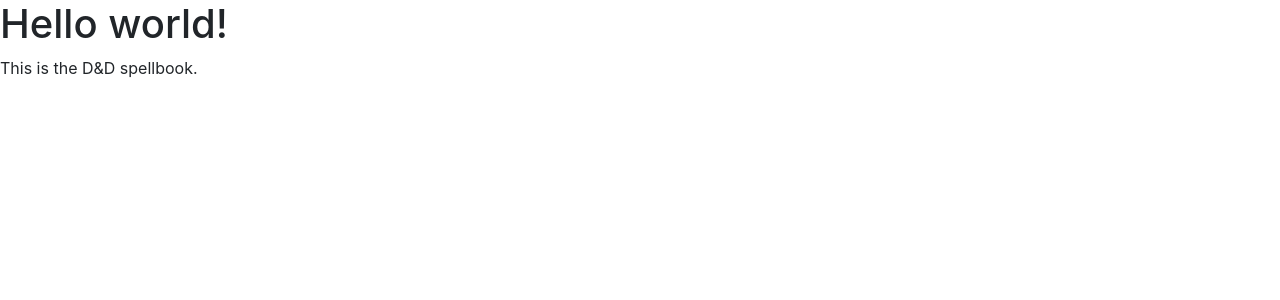
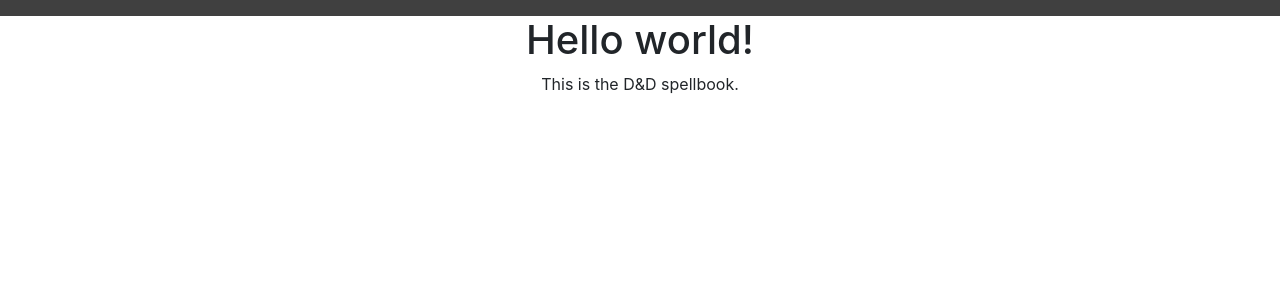
Before and after one commit to bwhetherington/dnd-spellbook, a React app: page / in a window 1280 px wide. Shown: the top 300 px of the page. Built offline with nearby package versions, Linux system fonts and the light colour scheme.

Commit message:
Added a page class

```diff
--- a/src/components/App.js
+++ b/src/components/App.js
@@ -1,4 +1,14 @@
 import React from "react";
+import styled from "styled-components";
+import { Navbar } from "react-bootstrap";
+
+const NavbarStyled = styled(Navbar) `
+    border-radius: 0px;
+    border: 0;
+    background: rgb(64, 64, 64);
+    text-align: center;
+    margin: 0px;
+`;
 
 export default class App extends React.Component {
     /**
@@ -7,6 +17,7 @@
     render() {
         return (
             <div>
+                <NavbarStyled />
                 <h1>Hello world!</h1>
                 <p>This is the D&D spellbook.</p>
             </div>
--- /dev/null
+++ b/src/components/Page.js
@@ -0,0 +1,16 @@
+import React from "react";
+import styled from "styled-components";
+
+const Wrapper = styled.div`
+    margin: auto;
+    ${'' /* height: 100%; */}
+    text-align: center;
+`;
+
+const Page = (props) => (
+    <Wrapper>
+        {props.children}
+    </Wrapper>
+);
+
+export default Page;
--- a/src/main.js
+++ b/src/main.js
@@ -1,6 +1,7 @@
 import React from "react";
 import { render } from "react-dom";
 import App from "./components/App";
+import Page from "./components/Page";
 import { sorted } from "./util/list";
 
-render(<App />, document.getElementById("app"));
+render(<Page><App /></Page>, document.getElementById("app"));
```
